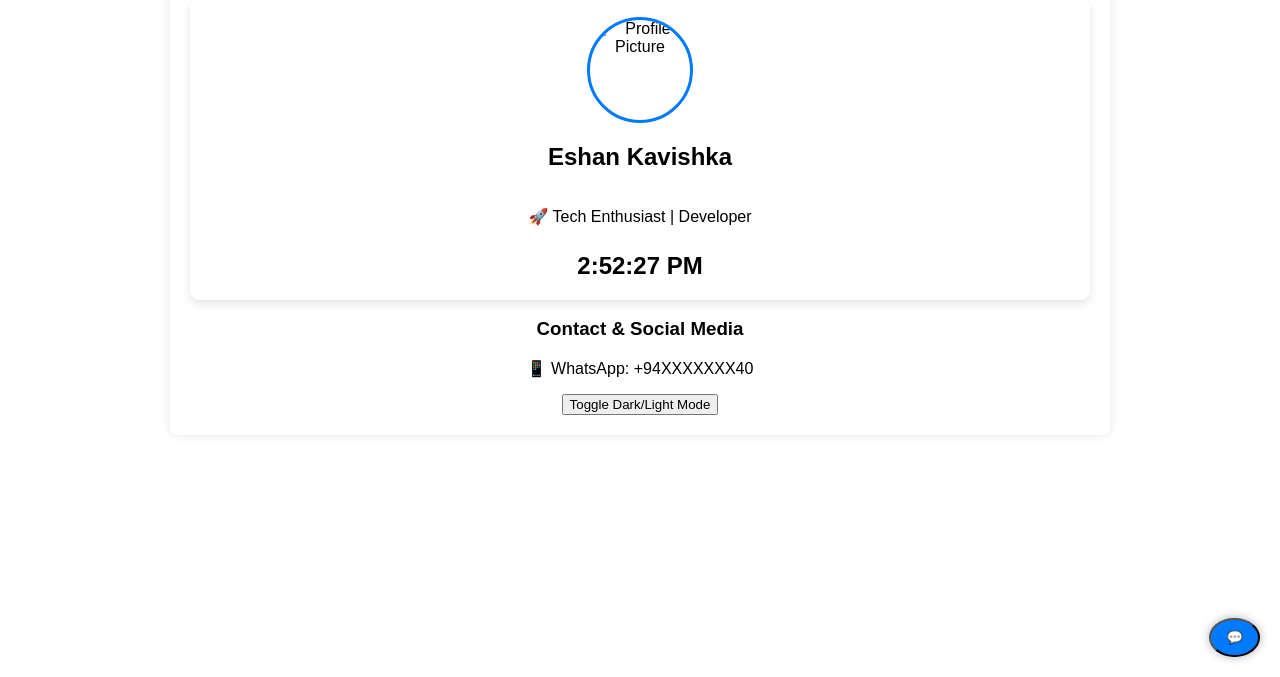
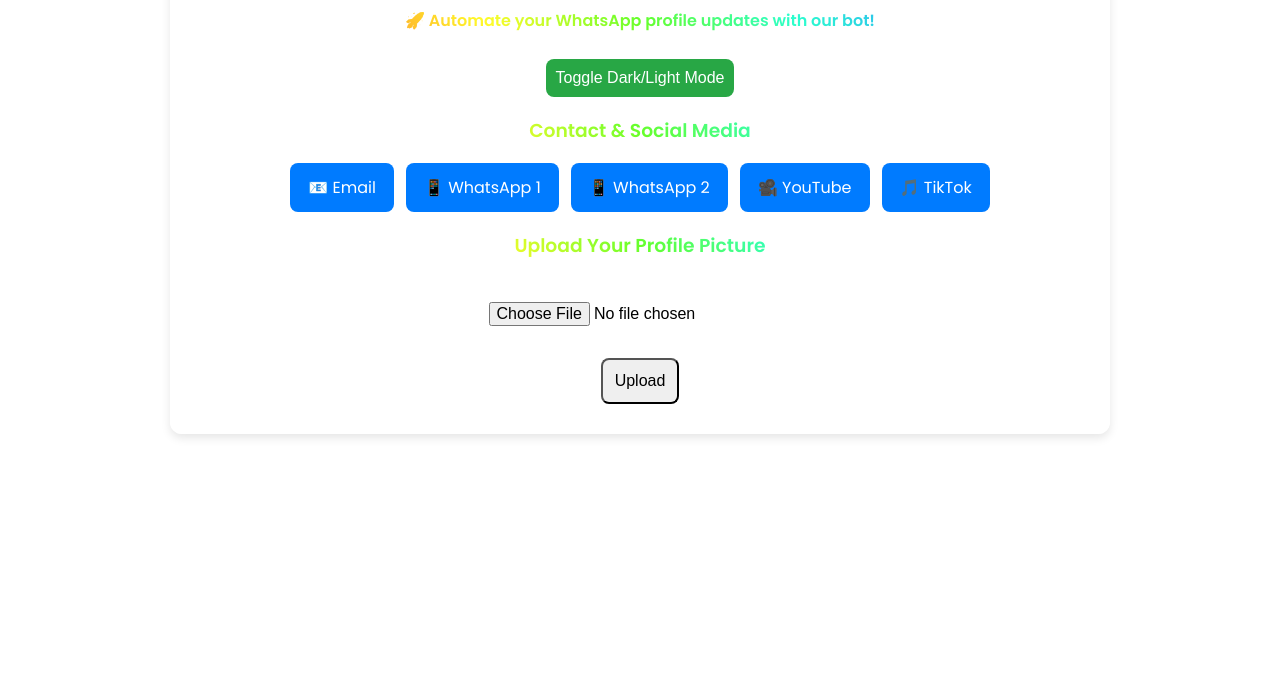
Before and after one commit to Eshankawi/Eshan-buyAndsell-service, a plain HTML site: page index.html in a window 1280 px wide. Shown: the part 123-800 px from the top of the page. Drawn offline with Linux system fonts and the light colour scheme.

Commit message:
Update index.html

```diff
--- a/index.html
+++ b/index.html
@@ -3,6 +3,7 @@
     <meta charset="UTF-8">
     <meta name="viewport" content="width=device-width, initial-scale=1.0">
     <title>Eshan Kavishka Profile</title>
+    <link href="https://fonts.googleapis.com/css2?family=Poppins:wght@300;400;600&display=swap" rel="stylesheet">
     <style>
         :root {
             --bg-color: #ffffff;
@@ -22,7 +23,7 @@
             --button-bg: #007bff;
             --button-hover: #0056b3;
         }body {
-        font-family: Arial, sans-serif;
+        font-family: 'Poppins', sans-serif;
         text-align: center;
         margin: 0;
         padding: 0;
@@ -37,101 +38,131 @@
         margin: 20px auto;
         padding: 20px;
         background: var(--container-bg);
-        border-radius: 8px;
-        box-shadow: 0 0 10px rgba(0, 0, 0, 0.1);
-        overflow: hidden;
+        border-radius: 12px;
+        box-shadow: 0 4px 10px rgba(0, 0, 0, 0.1);
         transition: background 0.3s;
     }
 
-    /* Profile Card */
-    .profile-card {
+    h1, h3, p {
+        font-weight: bold;
+        background: linear-gradient(45deg, #ff0000, #ff7300, #fffb00, #48ff00, #00ffc3, #008cff, #ae00ff);
+        -webkit-background-clip: text;
+        -webkit-text-fill-color: transparent;
+        animation: rgb-light 3s infinite;
+    }
+
+    @keyframes rgb-light {
+        0% { opacity: 1; }
+        50% { opacity: 0.6; }
+        100% { opacity: 1; }
+    }
+
+    .social-links {
+        display: flex;
+        justify-content: center;
+        flex-wrap: wrap;
+        gap: 12px;
+        margin-top: 15px;
+    }
+
+    .social-links a {
+        font-size: 16px;
+        color: white;
+        background: var(--link-bg);
+        padding: 12px 18px;
+        border-radius: 8px;
+        text-decoration: none;
+        transition: background 0.3s, transform 0.2s;
+    }
+
+    .social-links a:hover {
+        background: var(--link-hover);
+        transform: scale(1.1);
+    }
+
+    .theme-toggle {
+        margin-top: 10px;
+        cursor: pointer;
+        padding: 10px;
+        border: none;
+        background: var(--button-bg);
+        color: white;
+        font-size: 16px;
+        border-radius: 8px;
+        transition: background 0.3s, transform 0.2s;
+    }
+
+    .theme-toggle:hover {
+        background: var(--button-hover);
+        transform: scale(1.1);
+    }
+
+    .upload-container {
         display: flex;
         flex-direction: column;
         align-items: center;
-        padding: 20px;
-        border-radius: 10px;
-        box-shadow: 0 4px 10px rgba(0, 0, 0, 0.1);
-        background: var(--container-bg);
-        transition: transform 0.3s;
+        margin-top: 20px;
     }
 
-    .profile-card:hover {
-        transform: scale(1.05);
+    .upload-container input,
+    .upload-container button {
+        margin: 10px 0;
+        padding: 12px;
+        border-radius: 8px;
+        font-size: 16px;
     }
 
-    .profile-image {
-        width: 100px;
-        height: 100px;
-        border-radius: 50%;
-        object-fit: cover;
-        border: 3px solid var(--link-bg);
-    }
-
-    .clock {
-        font-size: 24px;
-        font-weight: bold;
-        margin-top: 10px;
-    }
-
-    /* Live Chat */
-    #live-chat {
-        position: fixed;
-        bottom: 20px;
-        right: 20px;
-        background: var(--link-bg);
-        color: white;
-        padding: 10px 15px;
-        border-radius: 50%;
-        cursor: pointer;
-        box-shadow: 0 0 10px rgba(0, 0, 0, 0.3);
-        transition: transform 0.3s;
-    }
-
-    #live-chat:hover {
-        transform: scale(1.1);
+    .upload-container img {
+        max-width: 100%;
+        height: auto;
+        margin-top: 20px;
+        border-radius: 10px;
+        box-shadow: 0 0 10px rgba(0, 0, 0, 0.1);
+        display: none;
     }
 </style>
 
 </head>
 <body><div class="container">
-    <h1>Eshan Kavishka Profile</h1><div class="profile-card">
-    <img src="profile.jpg" alt="Profile Picture" class="profile-image">
-    <h2>Eshan Kavishka</h2>
-    <p>🚀 Tech Enthusiast | Developer</p>
-    <div class="clock" id="clock"></div>
+    <h1>Eshan Kavishka Profile Full Picture</h1>
+    <p>🚀 Automate your WhatsApp profile updates with our bot!</p>
+    <button class="theme-toggle" onclick="toggleTheme()">Toggle Dark/Light Mode</button><h3>Contact & Social Media</h3>
+<div class="social-links">
+    <a href="mailto:Fire2killsl@gmail.com">📧 Email</a>
+    <a href="https://wa.me/94758178340">📱 WhatsApp 1</a>
+    <a href="https://wa.me/94789119916">📱 WhatsApp 2</a>
+    <a href="https://youtube.com/@eshantechnic1">🎥 YouTube</a>
+    <a href="https://www.tiktok.com/@eshu_nvrdie_official">🎵 TikTok</a>
 </div>
 
-<h3>Contact & Social Media</h3>
-<p>📱 WhatsApp: <span id="masked-number">+94XXXXXXX40</span></p>
+<h3>Upload Your Profile Picture</h3>
+<div class="upload-container">
+    <input type="file" id="image-upload" accept="image/*" onchange="previewImage(event)" />
+    <button onclick="submitData()">Upload</button>
+    <img id="image-preview" src="" alt="Image Preview" />
+</div>
 
-<button class="theme-toggle" onclick="toggleTheme()">Toggle Dark/Light Mode</button>
-
-</div><button id="live-chat" onclick="openChat()">💬</button>
-
-<script>
-    function setTheme(theme) {
-        document.documentElement.setAttribute("data-theme", theme);
-        localStorage.setItem("theme", theme);
-    }
-
+</div><script>
     function toggleTheme() {
         const currentTheme = document.documentElement.getAttribute("data-theme");
-        setTheme(currentTheme === "dark" ? "light" : "dark");
+        const newTheme = currentTheme === "dark" ? "light" : "dark";
+        document.documentElement.setAttribute("data-theme", newTheme);
+        localStorage.setItem("theme", newTheme);
     }
 
     (function () {
-        const savedTheme = localStorage.getItem("theme") || (window.matchMedia("(prefers-color-scheme: dark)").matches ? "dark" : "light");
-        setTheme(savedTheme);
+        const savedTheme = localStorage.getItem("theme") || "light";
+        document.documentElement.setAttribute("data-theme", savedTheme);
     })();
 
-    function updateClock() {
-        const now = new Date();
-        document.getElementById("clock").innerText = now.toLocaleTimeString();
-    }
-    setInterval(updateClock, 1000);
-
-    function openChat() {
-        alert("Live chat feature coming soon!");
+    function previewImage(event) {
+        const file = event.target.files[0];
+        const reader = new FileReader();
+        reader.onload = function(e) {
+            document.getElementById("image-preview").src = e.target.result;
+            document.getElementById("image-preview").style.display = "block";
+        };
+        reader.readAsDataURL(file);
     }
 </script></body>
 </html>
```
